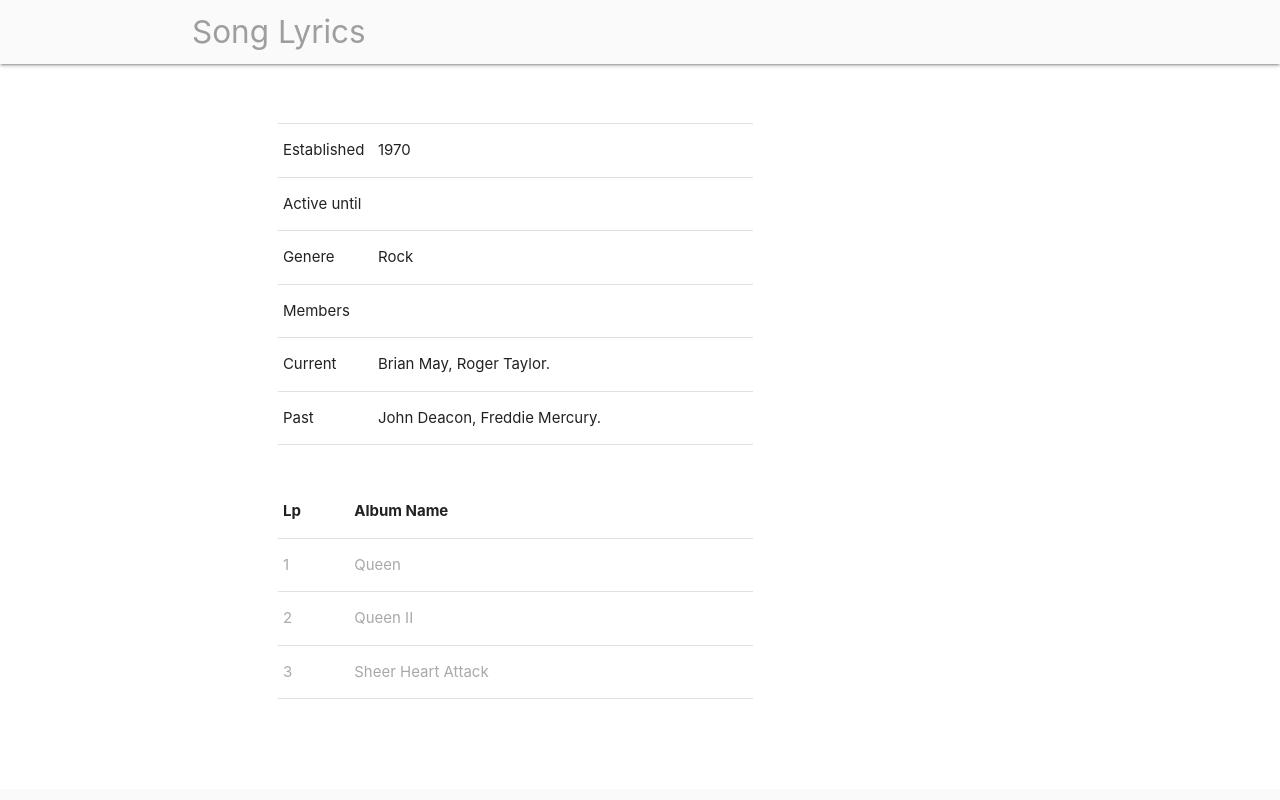
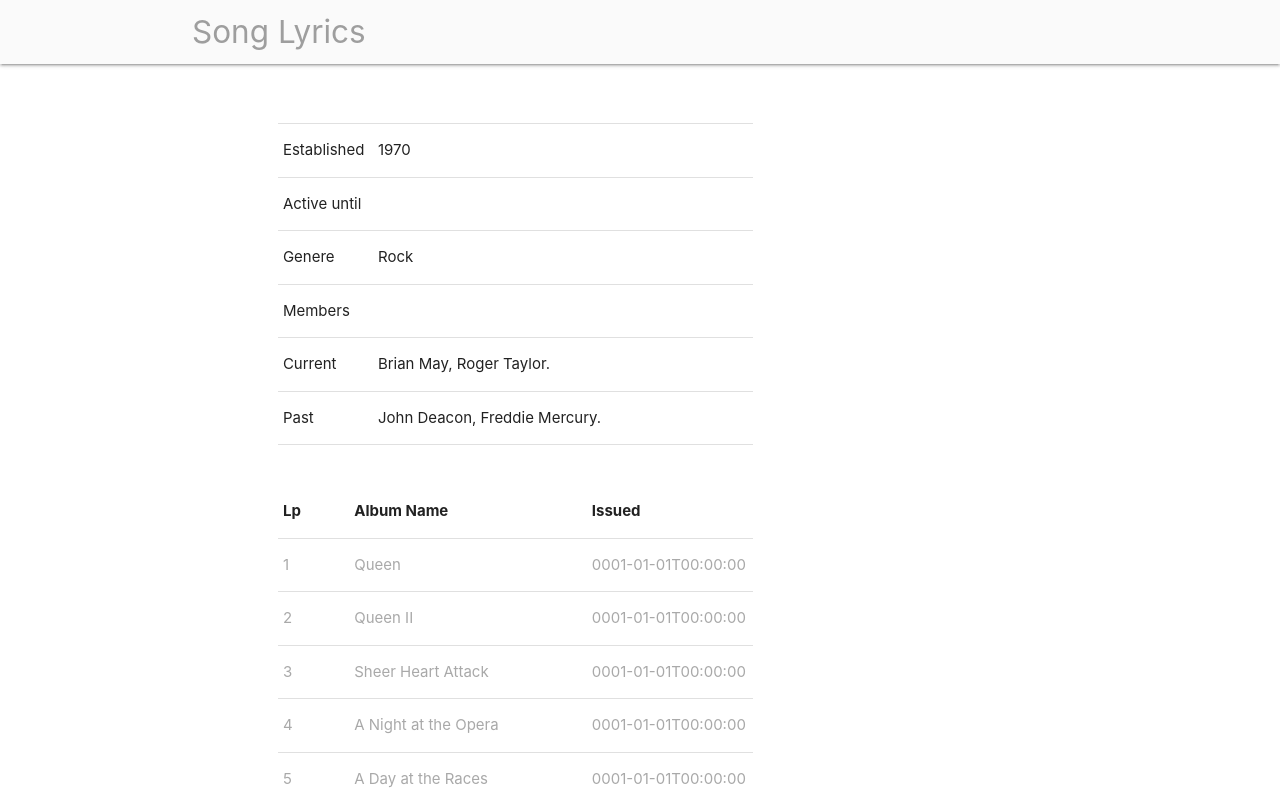
Before and after one commit to TomaszKandula/SongLyrics, a React (Create React App) app in the folder FrontEnd/ClientApp/: page /details in a window 1280 px wide. Shown: the top 800 px of the page. Built offline with nearby package versions, Linux system fonts and the light colour scheme.

Commit message:
update albums table

```diff
--- a/FrontEnd/ClientApp/src/components/tables/albumsTable.js
+++ b/FrontEnd/ClientApp/src/components/tables/albumsTable.js
@@ -1,37 +1,76 @@
 import React, { Component } from "react";
+import * as mockPayLoads from "../../tempMocks/mockPayLoads";
 
 export class AlbumsTable extends Component
 {
 
-    render()
+    constructor(props)
+    {
+        super(props);
+        this.state =
+        {
+            albums: [],
+            loading: true
+        };
+    }
+
+    componentDidMount()
+    {
+        //this.getBands();
+        this.mockData();
+    }
+
+    mockData()
+    {
+
+        let jsonResponse = mockPayLoads.albums;
+        let parsedJson = JSON.parse(jsonResponse);
+        let objAblums = parsedJson.Albums;
+
+        this.setState(
+            {
+                albums: objAblums,
+                loading: false
+            });
+
+    }
+
+    renderTable(data)
     {
 
         return (
-            <div>
 
             <table className="albumsTable">
                 <thead>
                     <tr>
                         <th className="albumsTableCol1">Lp</th>
                         <th className="albumsTableCol2">Album Name</th>
+                        <th className="albumsTableCol3">Issued</th>
                     </tr>
                 </thead>
                 <tbody>
-                        <tr>
-                            <td className="albumsTableCol1">1</td>
-                            <td className="albumsTableCol2">Queen</td>
+                    {data.map(albums =>
+                        <tr key={albums.Id}>
+                            <td className="albumsTableCol1">{albums.Id}</td>
+                            <td className="albumsTableCol2">{albums.AlbumName}</td>
+                            <td className="albumsTableCol3">{albums.Issued}</td>
                         </tr>
-                        <tr>
-                            <td className="albumsTableCol1">2</td>
-                            <td className="albumsTableCol2">Queen II</td>
-                        </tr>
-                        <tr>
-                            <td className="albumsTableCol1">3</td>
-                            <td className="albumsTableCol2">Sheer Heart Attack</td>
-                        </tr>
+                    )}
                 </tbody>
             </table>
 
+        );
+
+    }
+
+    render()
+    {
+
+        let populatedTable = this.state.loading ? <p><em>Loading..., please wait.</em></p> : this.renderTable(this.state.albums);
+
+        return (
+            <div>
+                {populatedTable}
             </div>
         );
 
--- a/FrontEnd/ClientApp/src/styles/components/table-albums.scss
+++ b/FrontEnd/ClientApp/src/styles/components/table-albums.scss
@@ -12,7 +12,13 @@
 
 .albumsTableCol2
 {
-    width: 100%;
+    width: 50%;
+}
+
+
+.albumsTableCol3
+{
+    width: 50%;
 }
 
 
```
Lines whose indentation alone changed are shown as unchanged.
